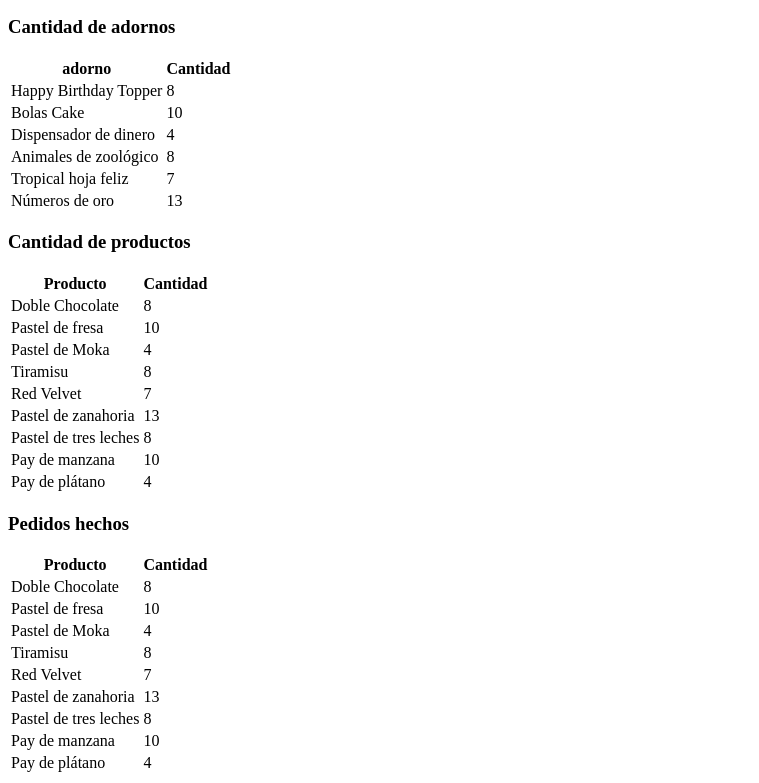
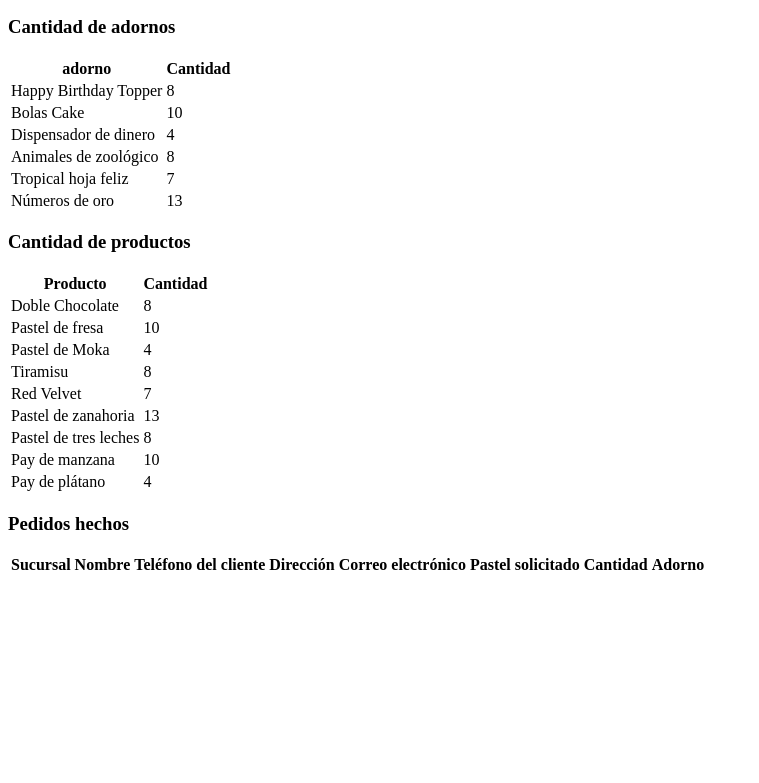
Before and after one commit to Fufinop/Pasteleria_Di_Pane, a plain HTML site: page Codigo/pastelero.html in a window 1280 px wide. Shown: the part 952-1735 px from the top of the page, without its empty margins (0-759 px from the left). After the commit the page ends 1537 px from the top, so only its background shows below. Drawn offline with Linux system fonts and the light colour scheme.

Commit message:
tabla modificada

```diff
--- a/Codigo/pastelero.html
+++ b/Codigo/pastelero.html
@@ -160,44 +160,14 @@
         <h3>Pedidos hechos</h3>
         <table>
             <tr>
-                <th>Producto</th>
+                <th>Sucursal</th>
+                <th>Nombre</th>
+                <th>Teléfono del cliente</th>
+                <th>Dirección</th>
+                <th>Correo electrónico</th>
+                <th>Pastel solicitado</th>
                 <th>Cantidad</th>
-            </tr>
-            <tr>
-                <td>Doble Chocolate</td>
-                <td>8</td>
-            </tr>
-            <tr>
-                <td>Pastel de fresa</td>
-                <td>10</td>
-            </tr>
-            <tr>
-                <td>Pastel de Moka</td>
-                <td>4</td>
-            </tr>
-            <tr>
-                <td>Tiramisu</td>
-                <td>8</td>
-            </tr>
-            <tr>
-                <td>Red Velvet</td>
-                <td>7</td>
-            </tr>
-            <tr>
-                <td>Pastel de zanahoria</td>
-                <td>13</td>
-            </tr>
-            <tr>
-                <td>Pastel de tres leches</td>
-                <td>8</td>
-            </tr>
-            <tr>
-                <td>Pay de manzana</td>
-                <td>10</td>
-            </tr>
-            <tr>
-                <td>Pay de plátano</td>
-                <td>4</td>
+                <th>Adorno</th>
             </tr>
         </table>
     </section>
```
